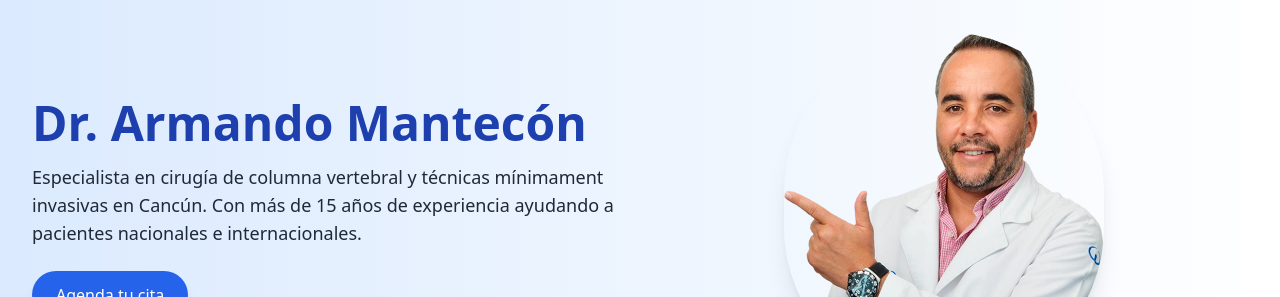
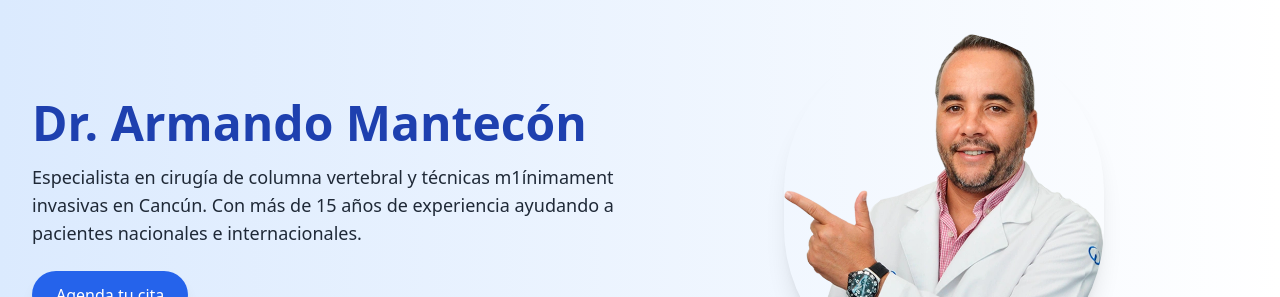
Before and after one commit to Estebansbox/Next.jsTEST, a Next.js app: page / in a window 1280 px wide. Shown: the top 297 px of the page. Built offline with nearby package versions, Linux system fonts and the light colour scheme.

Commit message:
Update index.js

```diff
--- a/pages/index.js
+++ b/pages/index.js
@@ -21,7 +21,7 @@ export default function Home() {
             transition={{ duration: 1, delay: 0.5 }}
             className="text-lg mb-6"
           >
-            Especialista en cirugía de columna vertebral y técnicas mínimament invasivas en Cancún. Con más de 15 años de experiencia ayudando a pacientes nacionales e internacionales.
+            Especialista en cirugía de columna vertebral y técnicas m1ínimament invasivas en Cancún. Con más de 15 años de experiencia ayudando a pacientes nacionales e internacionales.
           </motion.p>
           <motion.a
             href="#contacto"
```
